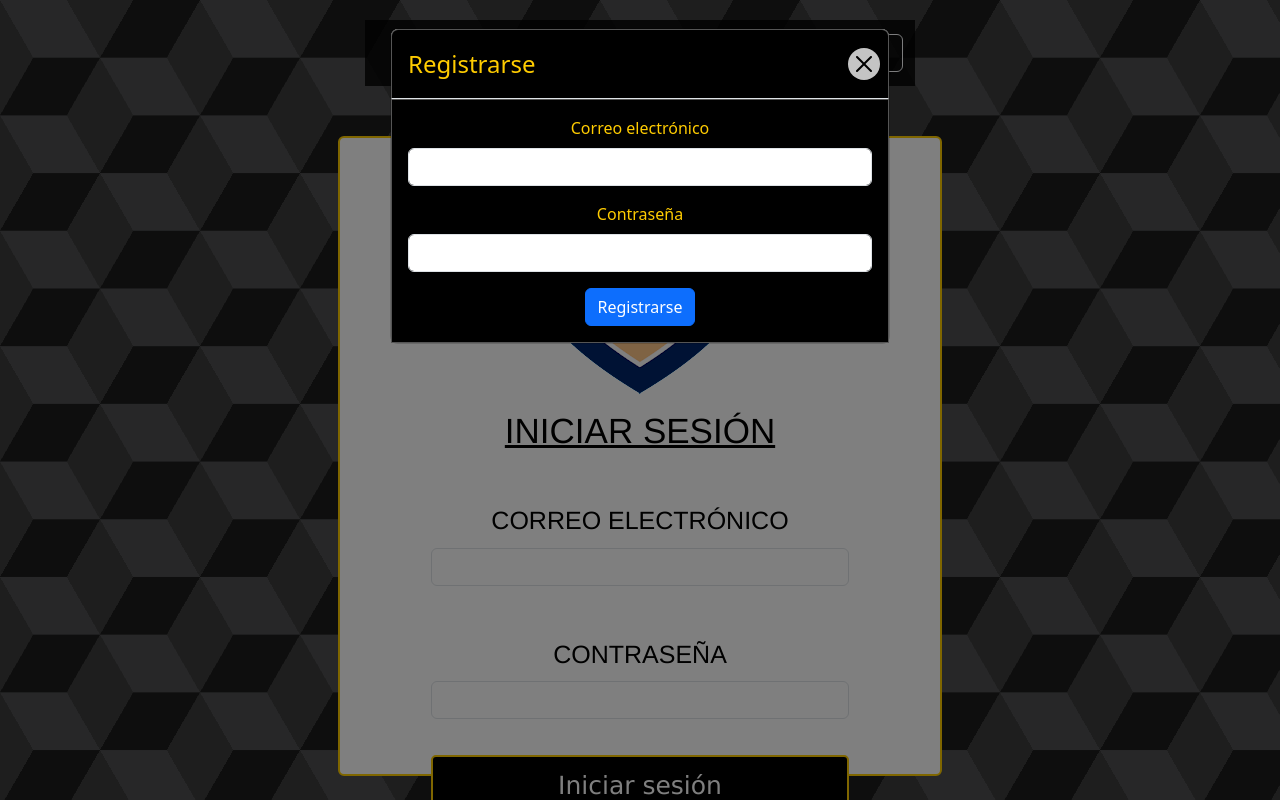
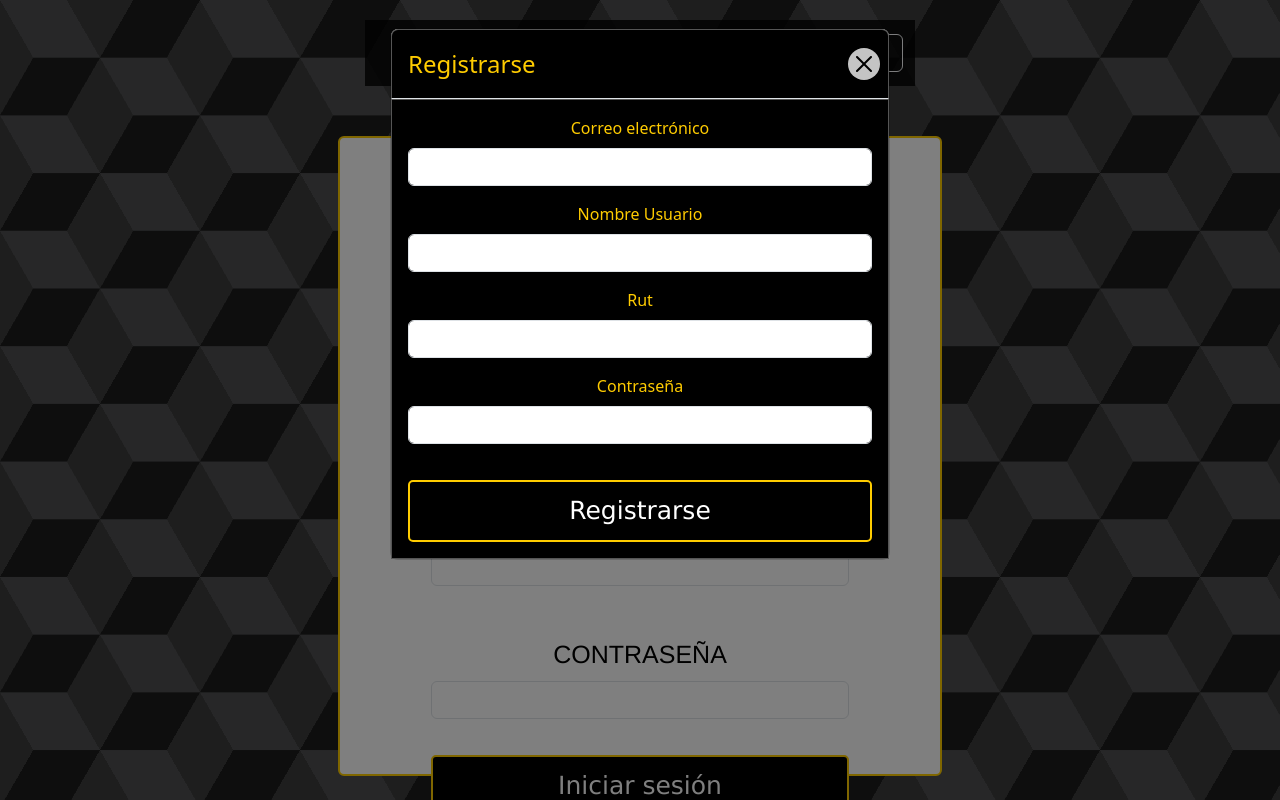
Before and after one commit to tmzapee21/Tienda-Alba, a PHP site: page / in a window 1280 px wide, after a click on "Registrarse". Run offline with PHP 8.4, Linux system fonts and the light colour scheme.

Commit message:
creacion codigo php y coneccion BD

```diff
--- a/CSS/login.css
+++ b/CSS/login.css
@@ -257,6 +257,26 @@ html {
     border: 2px solid #000000;
   }
 
+  #formbtn3 {
+    width: 100%;
+    padding: 10px;
+    background-color: #000000; /* Fondo azul */
+    color: white; /* Texto blanco */
+    border: 2px solid #ffcc00;
+    border-radius: 5px; /* Bordes redondeados */
+    cursor: pointer; /* Cursor de mano al pasar por el botón */
+    transition: background-color 0.3s ease; /* Transición suave para el fondo */
+    margin-top: 20px;
+    font-family: 'Lucida Sans', 'Lucida Sans Regular', 'Lucida Grande', 'Lucida Sans Unicode', Geneva, Verdana, sans-serif;
+    font-size: 25px;
+  }
+
+  #formbtn3:hover {
+    background-color: #ffcc00; /* Fondo azul más oscuro al pasar el ratón */
+    color: #000000;
+    border: 2px solid #000000;
+  }
+
   #logo2{
     margin-top: 15px;
   }
--- a/index.html
+++ b/index.html
@@ -77,16 +77,24 @@
             <button type="button" class="btn-close" data-bs-dismiss="modal" aria-label="Close"></button>
           </div>
           <div class="modal-body">
-            <form>
+            <form action="register.php" method="post">
               <div class="mb-3">
                 <label for="registerEmail" class="form-label">Correo electrónico</label>
-                <input type="email" class="form-control" id="registerEmail" required>
+                <input type="email" class="form-control" id="registerEmail" name="email" required>
+              </div>
+              <div class="mb-3">
+                <label for="registerUser" class="form-label">Nombre Usuario</label>
+                <input type="text" class="form-control" id="registerUser" name="username" required>
+              </div>
+              <div class="mb-3">
+                <label for="registerRut" class="form-label">Rut</label>
+                <input type="text" class="form-control" id="registerRut" name="rut" required>
               </div>
               <div class="mb-3">
                 <label for="registerPassword" class="form-label">Contraseña</label>
-                <input type="password" class="form-control" id="registerPassword" required>
+                <input type="password" class="form-control" id="registerPassword" name="password" required>
               </div>
-              <button type="submit" class="btn btn-primary" >Registrarse</button>
+              <a href="index.html"><button type="submit" class="btn btn-primary" id="formbtn3">Registrarse</button></a>
             </form>
           </div>
         </div>
@@ -123,13 +131,18 @@
 
 
 
+
+
+
+
+
+
   </div>
-
 
   <audio id="miAudio" controls autoplay style="display: none;">
     <source src="MUSIC/Grande_Colocolo.mp3" type="audio/mpeg">
     Tu navegador no soporta la reproducción de audio.
-</audio>
+  </audio>
 
 
   <script src="JS/musica.js"></script>
```
Also changed, not shown: register.php (added, +33 -0 lines).
